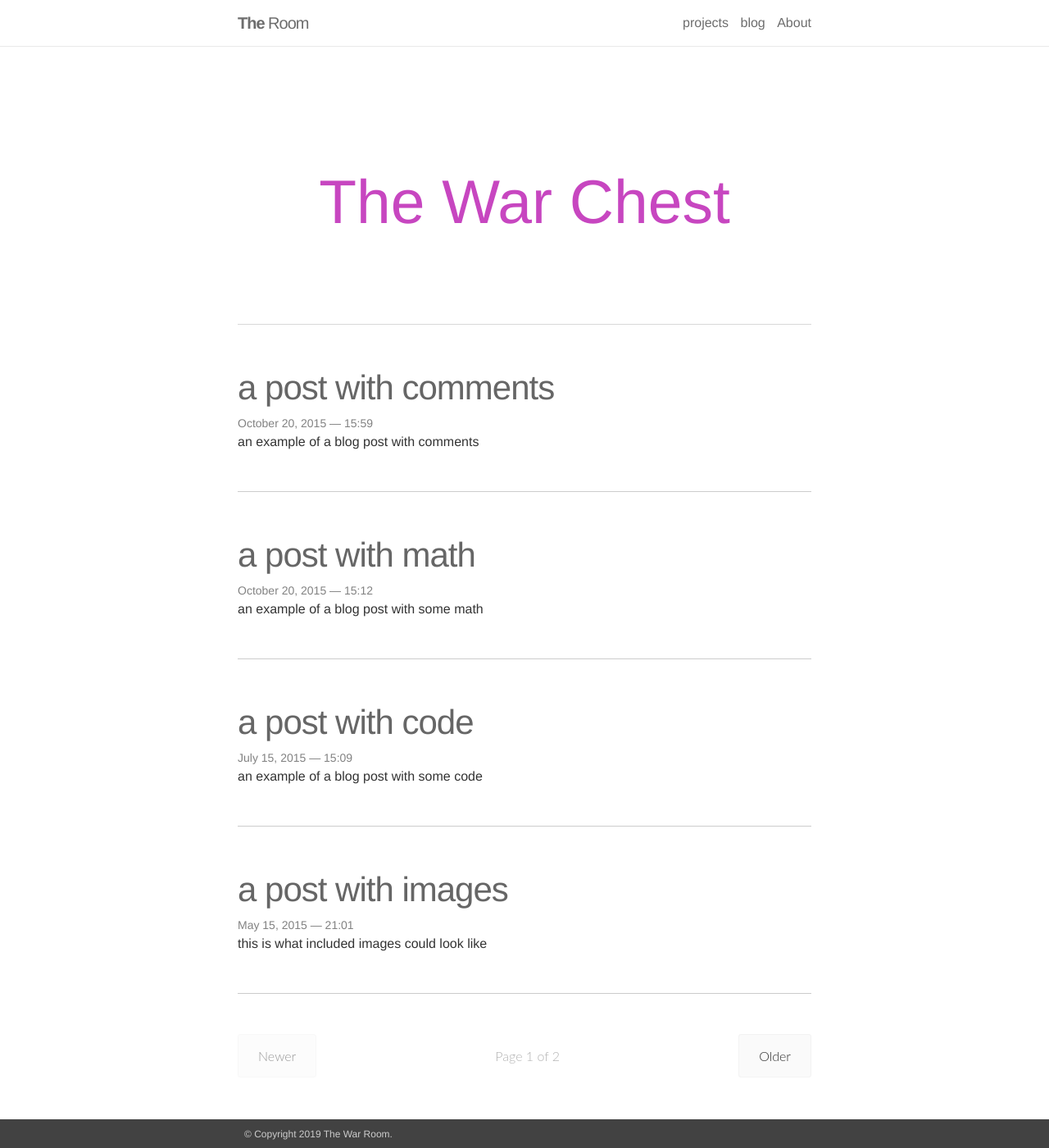
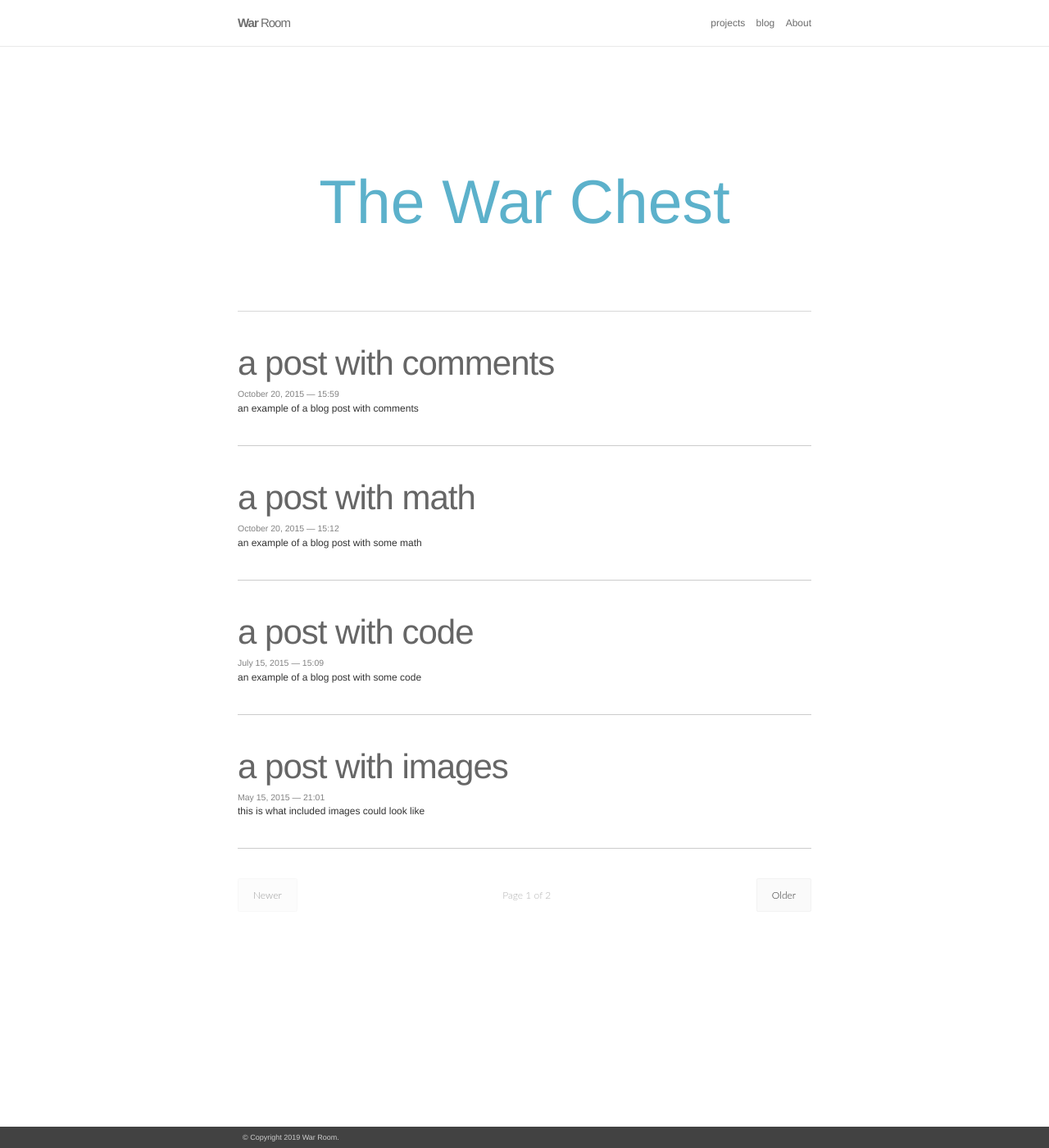
Before and after one commit to WarRoomCommand/warroomcommand.github.io, a Jekyll site: the page built from blog/index.html, in a window 1280 px wide and 1400 px high. Shown: the whole window at 82% size. Built offline with Jekyll 4.4.1, drawn with Linux system fonts in a browser that asks for light colours; nearby versions of some CDN libraries; the list of posts is cut into pages by our own code.

Commit message:
Changed fonts

```diff
--- a/_config.yml
+++ b/_config.yml
@@ -1,7 +1,7 @@
 # -----------------------------------------------------------------------------
 # Site settings
 # -----------------------------------------------------------------------------
-name: The War Room
+name: War Room
 email: warroomcommand@gmail.com
 description: > # this means to ignore newlines until "url:"
 
--- a/_sass/_variables.scss
+++ b/_sass/_variables.scss
@@ -2,10 +2,10 @@
 /******************************************************************************/
 
 // Typography
-$base-font-size: 16px !default;
+$base-font-size: 12px !default;
 $small-font-size:  0.875rem !default;
 $bold-font-weight: bold !default;
-$font-family: Helvetica, Arial, sans-serif !default;
+$font-family: 'Source Code Pro', Helvetica, Arial, sans-serif !default;
 $line-height: 1.5 !default;
 $heading-font-family: Helvetica, sans-serif !default;
 $heading-font-weight: 900 !default;
@@ -70,7 +70,7 @@ $darken-2:          rgba(#000,.125) !default;
 $darken-3:          rgba(#000,.25) !default;
 $darken-4:          rgba(#000,.5) !default;
 
-$theme-color:       $purple;
+$theme-color:       $blue;
 $code-color:        $dark-gray;
 $text-color:        $mid-gray;
 $background-color:  white;
```
Also changed, not shown: 3 other files.
